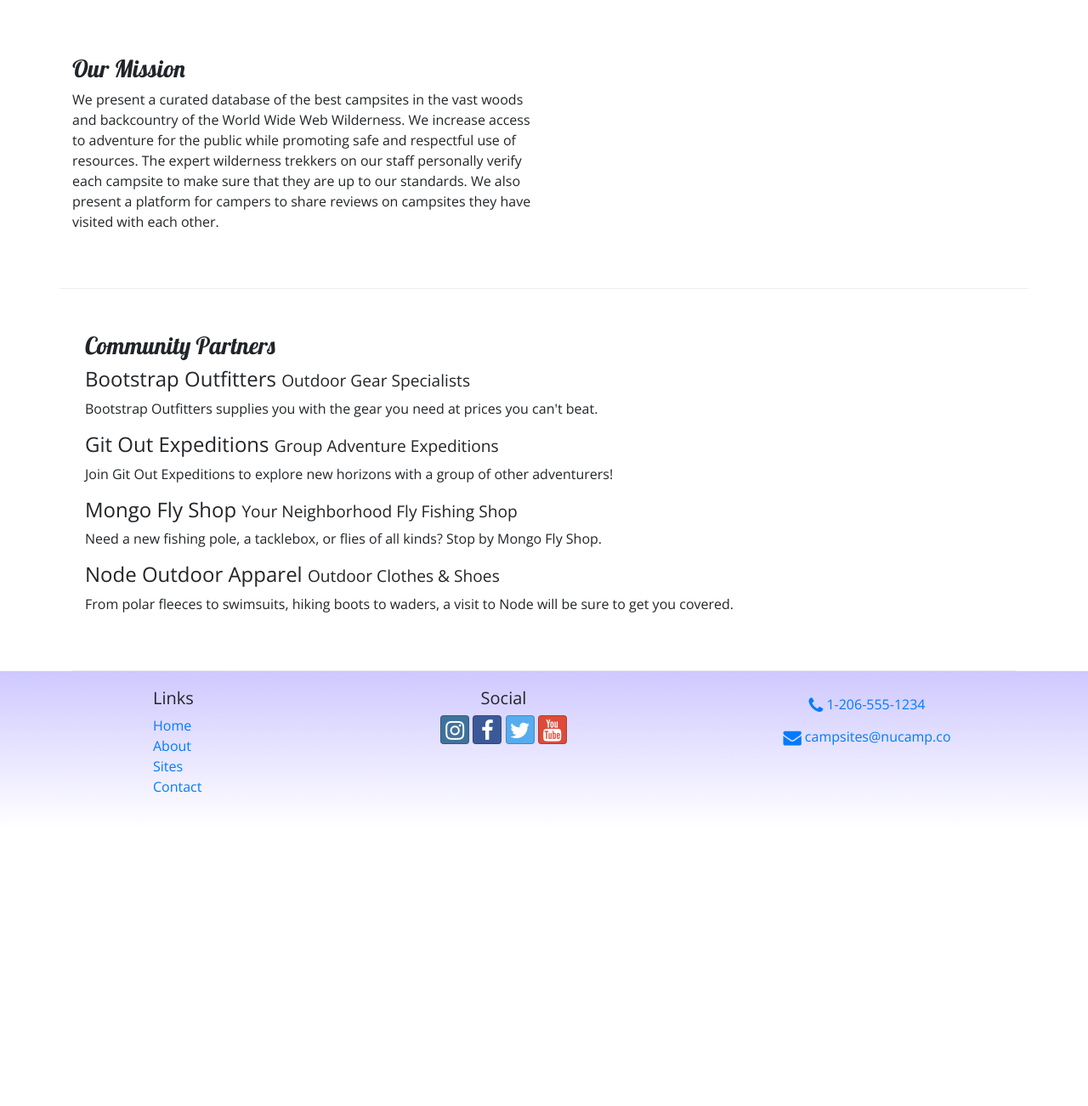
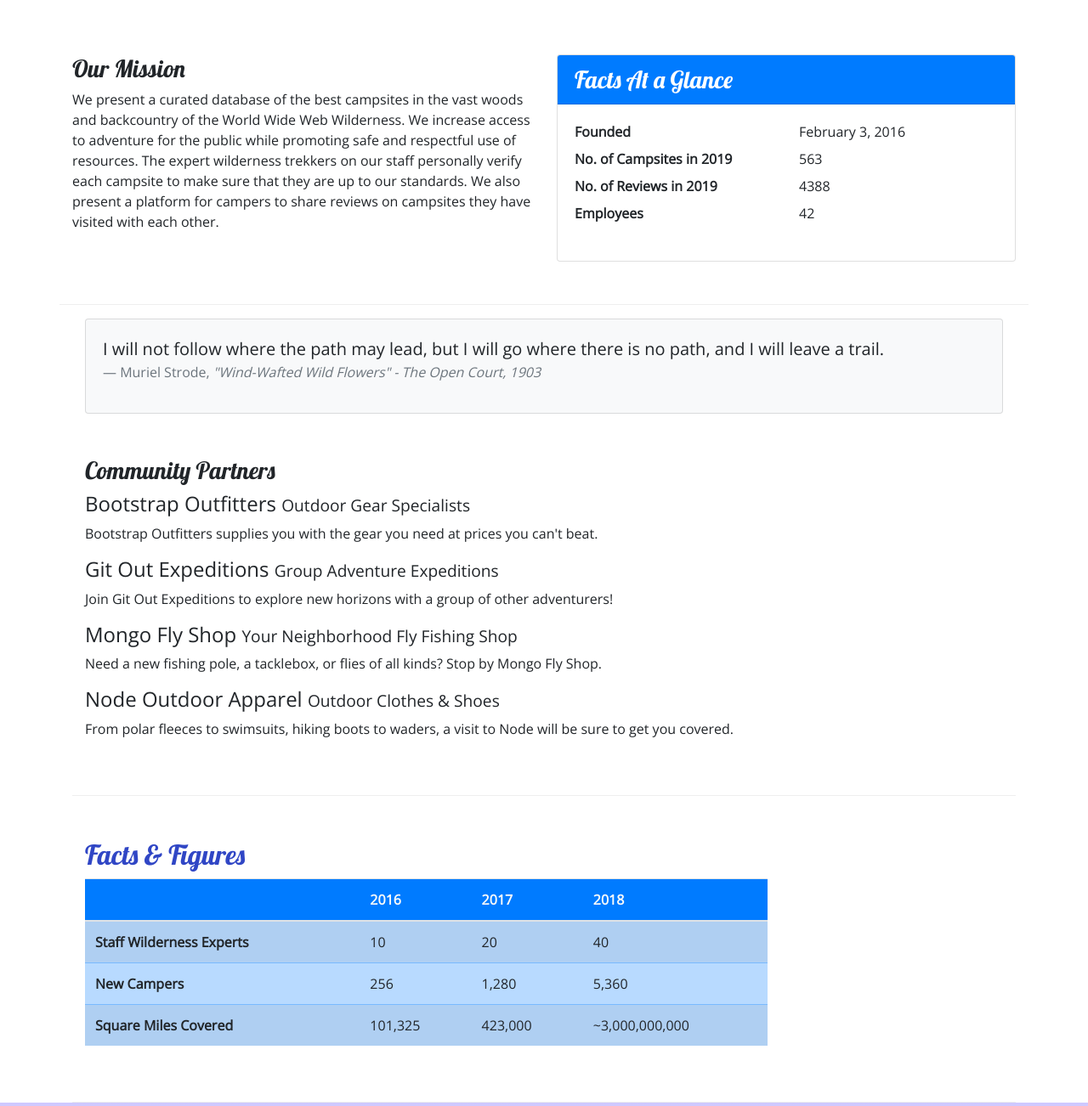
Before and after one commit to CarlyCar/nucampsite, a website: page aboutus.html in a window 1280 px wide. Shown: the part 340-1642 px from the top of the page at 85% size. Before the commit the page ends 1314 px from the top, so only its background shows below. Drawn offline with nearby package versions, Linux system fonts and the light colour scheme.

Commit message:
Tables and Cards

```diff
--- a/aboutus.html
+++ b/aboutus.html
@@ -70,6 +70,34 @@
                     each campsite to make sure that they are up to our standards. We also present a platform for
                     campers to share reviews on campsites they have visited with each other.</p>
             </div>
+            <div class="col-sm-6">
+                <div class="card">
+                    <h3 class="card-header bg-primary text-white">Facts At a Glance</h3>
+                    <div class="card-body">
+                        <dl class="row">
+                            <dt class="col-6">Founded</dt>
+                            <dd class="col-6">February 3, 2016</dd>
+                            <dt class="col-6">No. of Campsites in 2019</dt>
+                            <dd class="col-6">563</dd>
+                            <dt class="col-6">No. of Reviews in 2019</dt>
+                            <dd class="col-6">4388</dd>
+                            <dt class="col-6">Employees</dt>
+                            <dd class="col-6">42</dd>
+                        </dl>
+                    </div>
+                </div>
+            </div>
+        </div>
+        <div class="col">
+            <div class="card bg-light mt-3">
+                <blockquote class="blockquote card-body">
+                    <p class="mb-0">I will not follow where the path may lead, but I will go where there is no path,
+                        and I will leave a trail.</p>
+                    <footer class="blockquote-footer">Muriel Strode,
+                        <cite title="Source Title">"Wind-Wafted Wild Flowers" - The Open Court, 1903</cite>
+                    </footer>
+                </blockquote>
+            </div>
         </div>
 
         <div>
@@ -88,11 +116,48 @@
                             get you covered.</p>
                     </div>
                 </div>
+                <div class="row row-content">
+                    <div class="col-sm-9">
+                        <h2>Facts &amp; Figures</h2>
+                        <div class="table-responsive">
+                            <table class="table table-striped">
+                                <thead>
+                                    <tr class="bg-primary text-light">
+                                        <th></th>
+                                        <th>2016</th>
+                                        <th>2017</th>
+                                        <th>2018</th>
+                                    </tr>
+                                </thead>
+                                <tbody class="table-primary">
+                                    <tr>
+                                        <th>Staff Wilderness Experts</th>
+                                        <td>10</td>
+                                        <td>20</td>
+                                        <td>40</td>
+                                    </tr>
+                                    <tr>
+                                        <th>New Campers</th>
+                                        <td>256</td>
+                                        <td>1,280</td>
+                                        <td>5,360</td>
+                                    </tr>
+                                    <tr>
+                                        <th>Square Miles Covered</th>
+                                        <td>101,325</td>
+                                        <td>423,000</td>
+                                        <td>~3,000,000,000</td>
+                                    </tr>
+                                </tbody>
+                            </table>
+                        </div>
+                    </div>
+               </div>
             </div>
         </div>
     </div>
 
-    <footer>
+    <footer class="site-footer">
         <div class="container">
             <div class="row">
                 <div class="col-4 col-sm-2 offset-1">
--- a/css/styles.css
+++ b/css/styles.css
@@ -14,7 +14,7 @@ header h2 {
     color: #CEC8FF;
 }
 
-footer {
+.site-footer{
     background-image: linear-gradient(#CEC8FF, white);
     padding: 20px 0;
 }
```
Also changed, not shown: contactus.html (+1 -1 lines), index.html (+1 -1 lines).
